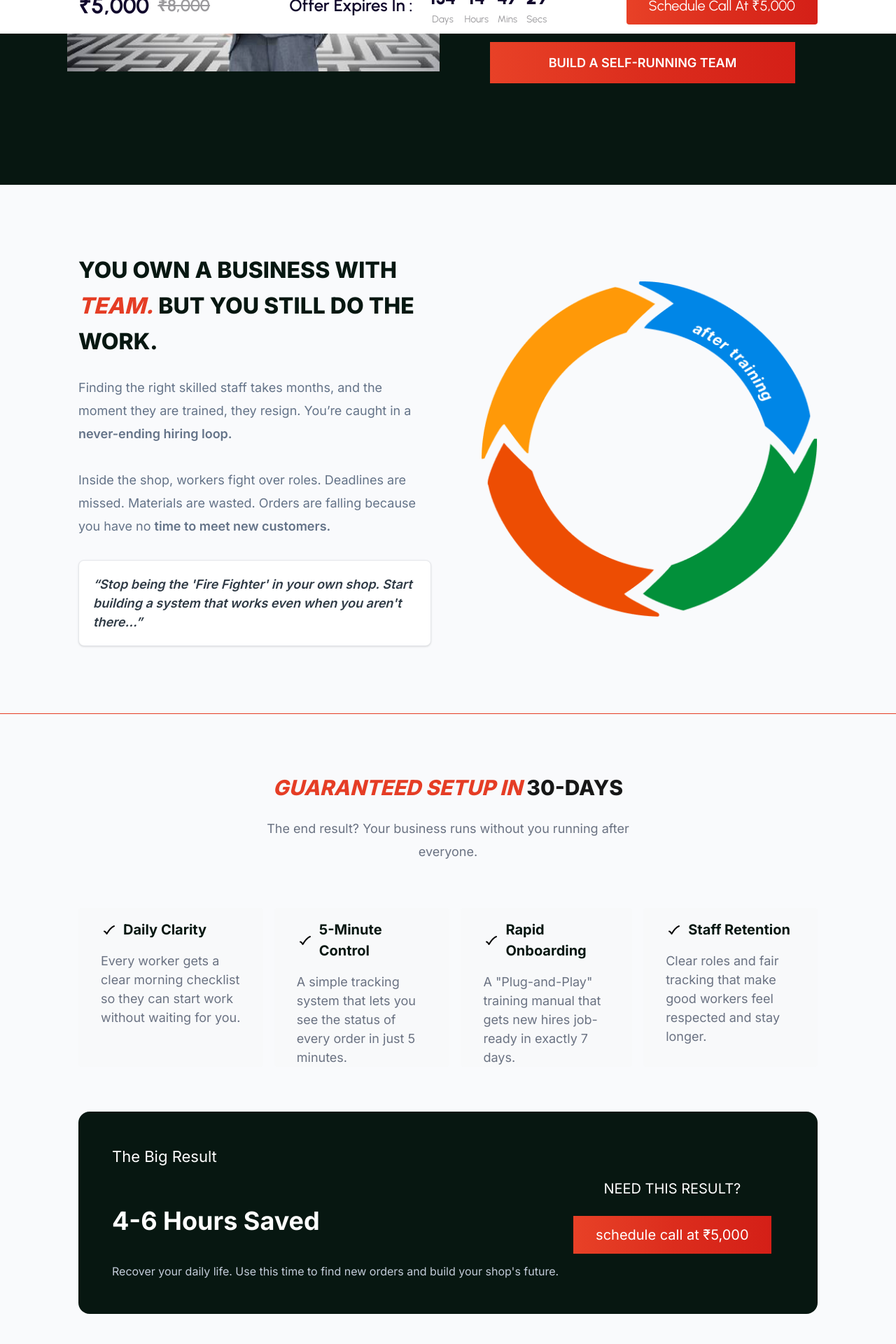
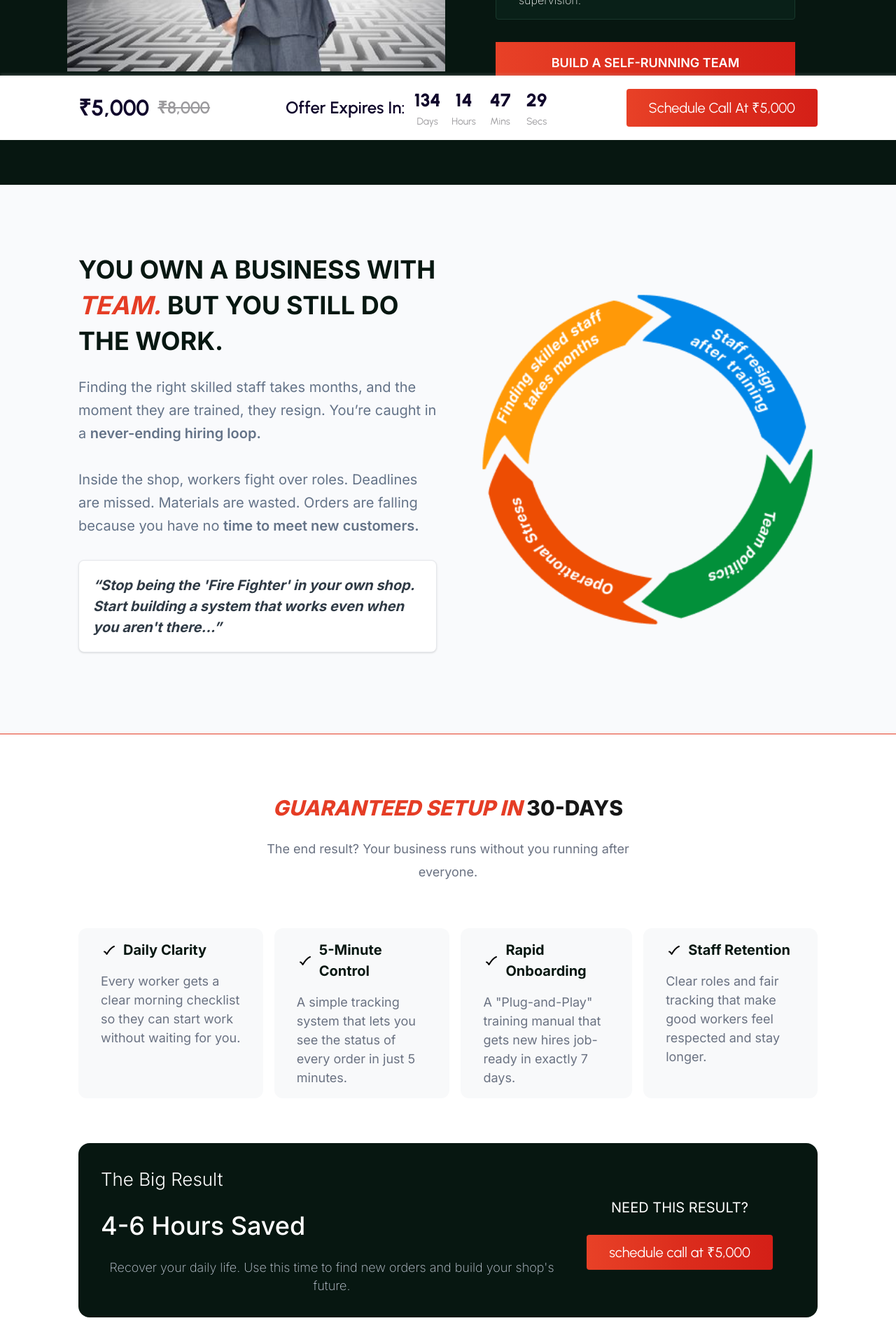
Before and after one commit to D-Delson/webinar, a Next.js app: page /hr in a window 1280 px wide. Shown: the part 600-2520 px from the top of the page at 70% size. Built offline with nearby package versions, Linux system fonts and the light colour scheme.

Commit message:
feedbacks v1

```diff
--- a/app/hr/components/HRAbout.tsx
+++ b/app/hr/components/HRAbout.tsx
@@ -136,7 +136,8 @@ const HRAbout = () => {
                     </div>
 
                 </div>
-                <div className="w-full h-1/2 md:h-[540px] relative">
+                {/* <div className="w-full h-1/2 md:h-[540px] relative"> */}
+                <div className="w-full  md:h-[540px] relative aspect-square">
                     <Image
                         src={"/hr/hr_about.png"}
                         alt={"hero"}
--- a/app/hr/components/HROfferTimer.tsx
+++ b/app/hr/components/HROfferTimer.tsx
@@ -7,7 +7,7 @@ type HROfferTimerProps = {
     setOpen: (value: boolean) => void;
 }
 
-const HROfferTimer = ({open, setOpen}: HROfferTimerProps) => {
+const HROfferTimer = ({ open, setOpen }: HROfferTimerProps) => {
     const targetDate = new Date("2026-04-20T23:59:59"); // 🔥 hardcoded
 
     const [timeLeft, setTimeLeft] = useState({
@@ -46,26 +46,27 @@ const HROfferTimer = ({open, setOpen}: HROfferTimerProps) => {
     }, []);
 
     return (
-        <section className="hidden md:block fixed bottom-38 left-0 w-full px-6 md:px-28 py-4 font-sans bg-white h-20 shadow-[0px_-2px_4px_0px_#BDBBBB40] z-50">
-            <div className="flex items-center justify-between h-full font-urbanist">
-                {/* price */}
-                <div className="flex justify-center items-center gap-3">
-                    <p className="font-bold text-[32px] text-[#11082C]">₹5,000</p>
-                    <p className="font-semibold text-[#9B9A9D] text-[24px] line-through">₹8,000</p>
+        <section className="fixed bottom-0 left-0 w-full px-4 md:px-28 py-3 md:py-4 font-sans bg-white shadow-[0px_-2px_4px_0px_#BDBBBB40] z-50">
+            <div className="flex flex-col md:flex-row items-center justify-between gap-3 md:gap-0 font-urbanist">
+
+                {/* PRICE */}
+                <div className="flex justify-center items-center gap-2 md:gap-3">
+                    <p className="font-bold text-[24px] md:text-[32px] text-[#11082C]">₹5,000</p>
+                    <p className="font-semibold text-[#9B9A9D] text-[16px] md:text-[24px] line-through">₹8,000</p>
                 </div>
 
-                {/* timer */}
-                <div className="flex gap-3 items-center">
-                    <div className="mr-3 font-semibold text-[24px] text-[#11082C] capitalize">
-                        offer expires in :
+                {/* TIMER */}
+                <div className="flex flex-wrap justify-center items-center gap-2 md:gap-3 text-center">
+                    <div className="w-full md:w-auto font-semibold text-[16px] md:text-[24px] text-[#11082C] capitalize">
+                        offer expires in:
                     </div>
 
                     {Object.entries(timeLeft).map(([key, value]) => (
-                        <div key={key} className="flex flex-col items-center">
-                            <div className="font-extrabold text-[26px] text-[#11082C]">
+                        <div key={key} className="flex flex-col items-center min-w-[40px]">
+                            <div className="font-extrabold text-[20px] md:text-[26px] text-[#11082C]">
                                 {value}
                             </div>
-                            <div className="text-[14px] text-[#9B9A9D] capitalize">
+                            <div className="text-[12px] md:text-[14px] text-[#9B9A9D] capitalize">
                                 {key}
                             </div>
                         </div>
@@ -75,9 +76,11 @@ const HROfferTimer = ({open, setOpen}: HROfferTimerProps) => {
                 {/* CTA */}
                 <div
                     onClick={() => setOpen(!open)}
-                    className="text-[20px] rounded capitalize cursor-pointer text-white bg-gradient-to-r from-[#E84127] via-[#DC2D1D] to-[#D41F17] px-8 py-3 text-center">
+                    className="w-full md:w-auto text-[16px] md:text-[20px] rounded capitalize cursor-pointer text-white bg-gradient-to-r from-[#E84127] via-[#DC2D1D] to-[#D41F17] px-6 md:px-8 py-2 md:py-3 text-center"
+                >
                     schedule call at ₹5,000
                 </div>
+
             </div>
         </section>
     );
--- a/app/hr/components/HRPromise.tsx
+++ b/app/hr/components/HRPromise.tsx
@@ -15,7 +15,7 @@ type InfoBoxProps = {
 const InfoBox = ({ heading, description }: InfoBoxProps) => {
 
     return (
-        <div className="w-fit bg-[#F8F9FA] rounded px-8">
+        <div className="w-fit bg-[#F8F9FA] rounded-xl px-8 pb-4">
             <div className="flex gap-2 py-4">
                 <Image src={"/hr/tick.svg"} width={24} height={24} alt="tick" />
                 <h2 className="font-bold text-[20px] text-[#071711]">{heading}</h2>
@@ -38,7 +38,7 @@ const HRPromise = ({ open, setOpen }: HRPromiseTypes) => {
 
     return (
         <>
-            <section className="px-4 md:px-28 py-10 md:py-20 font-sans w-full bg-[#F9FAFC]">
+            <section className="px-4 md:px-28 py-10 md:py-20 font-sans w-full bg-white">
 
                 <div className="flex justify-center text-center">
                     <div className="max-w-[650px]">
@@ -72,14 +72,14 @@ const HRPromise = ({ open, setOpen }: HRPromiseTypes) => {
 
                 </div>
                 {/* Result box */}
-                <div className="bg-[#071711] text-white flex flex-col md:flex-row w-full p-12 mt-8 md:mt-16 rounded-2xl gap-16 md:gap-0.5">
+                <div className="bg-[#071711] text-white flex flex-col md:flex-row w-full p-8 mt-8 md:mt-16 rounded-2xl gap-16 md:gap-0.5">
 
                     <div className="w-full md:w-2/3 flex flex-col items-center justify-between md:items-start">
-                        <h2 className="capitalize font-thin text-[22px]">the big result</h2>
+                        <h2 className="capitalize font-light text-[22px] md:text-[26px] antialiased tracking-normal">the big result</h2>
 
-                        <h2 className="capitalize font-bold text-[32px] md:text-[36px] mt-12">4-6 Hours Saved</h2>
+                        <h2 className="capitalize font-medium text-[32px] md:text-[36px] mt-5 tracking-normal">4-6 Hours Saved</h2>
 
-                        <p className="font-thin text-[16px] text-[#C3CCD9] leading-[26px] mt-8 text-center">Recover your daily life. Use this time to find new orders and build your shop's future.</p>
+                        <p className="font-extralight text-[16px] text-[#C3CCD9] leading-[26px] mt-5 md:text-[18px] text-center tracking-normal">Recover your daily life. Use this time to find new orders and build your shop's future.</p>
 
                     </div>
 
@@ -89,7 +89,7 @@ const HRPromise = ({ open, setOpen }: HRPromiseTypes) => {
                             need this result?
                         </div>
                         <div onClick={() => setOpen(!open)}
-                            className=" text-medium cursor-pointer text-[20px] bg-gradient-to-r from-[#E84127] via-[#DC2D1D] to-[#D41F17] px-8 py-3 text-center">
+                            className=" text-medium rounded font-urbanist cursor-pointer text-[20px] bg-gradient-to-r from-[#E84127] via-[#DC2D1D] to-[#D41F17] px-8 py-2.5 text-center">
                             schedule call at ₹5,000
                         </div>
                     </div>
--- a/app/hr/components/HRWhy.tsx
+++ b/app/hr/components/HRWhy.tsx
@@ -4,19 +4,19 @@ const HRWhy = () => {
     return (
         <section className="px-4 md:px-28 py-10 md:py-24 font-sans w-full border-b border-[#E53D25] bg-[#F9FAFC]">
 
-            <div className="flex flex-col md:flex-row items-center gap-12">
+            <div className="flex flex-col md:flex-row items-center gap-8">
 
                 {/* LEFT CONTENT */}
-                <div className="flex flex-col md:w-1/2">
+                <div className="flex flex-col md:w-1/2 ">
 
                     {/* HEADING */}
-                    <h2 className="font-extrabold text-[#071711] text-[28px] md:text-[32px] leading-[38px] md:leading-[51px] uppercase tracking-normal">
+                    <h2 className="font-bold text-[#071711] text-[30px] md:text-[36px] leading-[38px] md:leading-[51px] uppercase tracking-normal">
                         You own a business with{" "} <span className="text-[#E53D25] italic">team.</span>{" "}
                         But you still do the work.
                     </h2>
 
                     {/* PARAGRAPH */}
-                    <p className="mt-6 text-[12px] md:text-[18px] leading-[28px] md:leading-[33px] text-[#647388]">
+                    <p className="mt-6 text-[20px] leading-7 md:leading-[33px] text-[#647388] font-normal">
                         Finding the right skilled staff takes months, and the moment they are trained,
                         they resign. You’re caught in a <span className="font-semibold">never-ending hiring loop.</span>
                         <br /><br />
@@ -25,8 +25,8 @@ const HRWhy = () => {
                     </p>
 
                     {/* QUOTE BOX (IMPORTANT — missing earlier) */}
-                    <div className="mt-8 bg-white border border-gray-200 rounded-lg p-4 md:p-5 shadow-sm">
-                        <p className="italic font-semibold text-[#2F3A45] text-[14px] md:text-[18px]">
+                    <div className="mt-8 bg-white border border-gray-200 rounded-lg p-4 md:p-5 shadow-sm mb-5">
+                        <p className="italic font-bold text-[#2F3A45] text-[22px] md:text-[20px]">
                             “Stop being the 'Fire Fighter' in your own shop. Start building a system
                             that works even when you aren't there...”
                         </p>
@@ -35,10 +35,21 @@ const HRWhy = () => {
                 </div>
 
                 {/* RIGHT IMAGE */}
-                <div className="w-full md:w-1/2 flex justify-center md:justify-end">
-                    <div className="relative w-[260px] h-[260px] md:w-[480px] md:h-[480px]">
+                {/* <div className="w-full md:w-1/2 flex justify-center ">
+                    <div className="relative w-[260px] h-[260px] md:w-[500px] md:h-[500px]">
                         <Image
-                            src="/hr/hr_why.png"
+                            src="/hr/hr_why_v2.png"
+                            alt="workflow cycle"
+                            fill
+                            className="object-contain"
+                            priority
+                        />
+                    </div>
+                </div> */}
+                <div className="w-full md:w-1/2 flex justify-center">
+                    <div className="relative w-full max-w-[500px] aspect-square">
+                        <Image
+                            src="/hr/hr_why_v2.png"
                             alt="workflow cycle"
                             fill
                             className="object-contain"
--- a/app/hr/page.tsx
+++ b/app/hr/page.tsx
@@ -12,12 +12,13 @@ import HROutcome from "./components/HROutcom";
 import HROffer from "./components/HROffer";
 import HRFAQ from "./components/HRFAQ";
 import HROfferTimer from "./components/HROfferTimer";
+import Footer from "@/components/Footer";
 import { Inter } from "next/font/google";
 
 const inter = Inter({
     subsets: ["latin"],
     variable: "--font-inter",
-    weight: ["400", "500", "600", "700", "800"],
+    weight: ["100", "200", "300", "400", "500", "600", "700", "800"],
 });
 
 import { Urbanist } from "next/font/google";
@@ -25,7 +26,7 @@ import { Urbanist } from "next/font/google";
 const urbanist = Urbanist({
     subsets: ["latin"],
     variable: "--font-urbanist",
-    weight: ["400", "500", "600", "700", "800"],
+    weight: ["100", "200", "300", "400", "500", "600", "700", "800"],
 });
 
 const HR = () => {
@@ -42,6 +43,9 @@ const HR = () => {
                 <HROffer />
                 <HRFAQ />
                 <HROfferTimer open={open} setOpen={() => setOpen(!open)} />
+                <div className="mb-49 md:mb-23">
+                <Footer />
+                </div>
             </div>
 
             <AppModal
```
Also changed, not shown: app/hr/components/HRNextPlan.tsx (+41 -9 lines), app/hr/components/HROffer.tsx (+13 -8 lines), public/hr/hr_why.png (deleted), public/hr/hr_why_v2.png (added).
